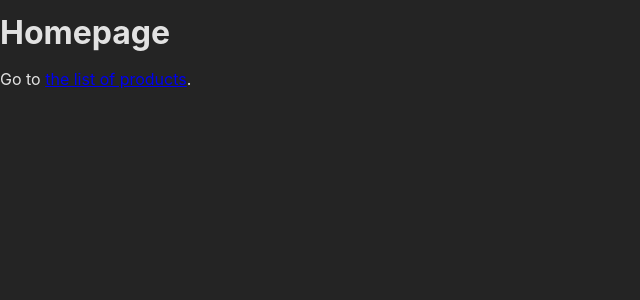
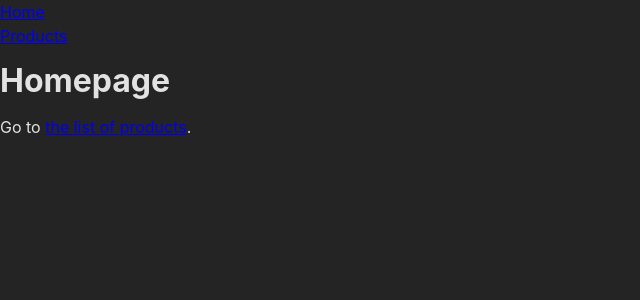
Before and after one commit to ArronBeale/react-routing, a React (Create React App) app: page / in a window 1280 px wide. Shown: the top 300 px of the page, without its empty margins (0-640 px from the left). Built offline with nearby package versions, Linux system fonts and the light colour scheme.

Commit message:
Add MainNavigation component, add Root.js to allow MainNavigation to wrap pages

```diff
--- /dev/null
+++ b/src/components/MainNavigation.js
@@ -0,0 +1,18 @@
+import { Link } from 'react-router-dom';
+
+function MainNavigation() {
+  return (
+    <header>
+      <nav>
+        <ul>
+          <Link to='/'>Home</Link>
+        </ul>
+        <ul>
+          <Link to='/products'>Products</Link>
+        </ul>
+      </nav>
+    </header>
+  );
+}
+
+export default MainNavigation;
--- /dev/null
+++ b/src/pages/Root.js
@@ -0,0 +1,12 @@
+import { Outlet } from 'react-router-dom';
+
+import MainNavigation from '../components/MainNavigation';
+
+function RootLayout() {
+    return <>
+        <MainNavigation />
+        <Outlet />
+    </>;
+};
+
+export default RootLayout;
```
Also changed, not shown: src/App.js (+9 -4 lines).
